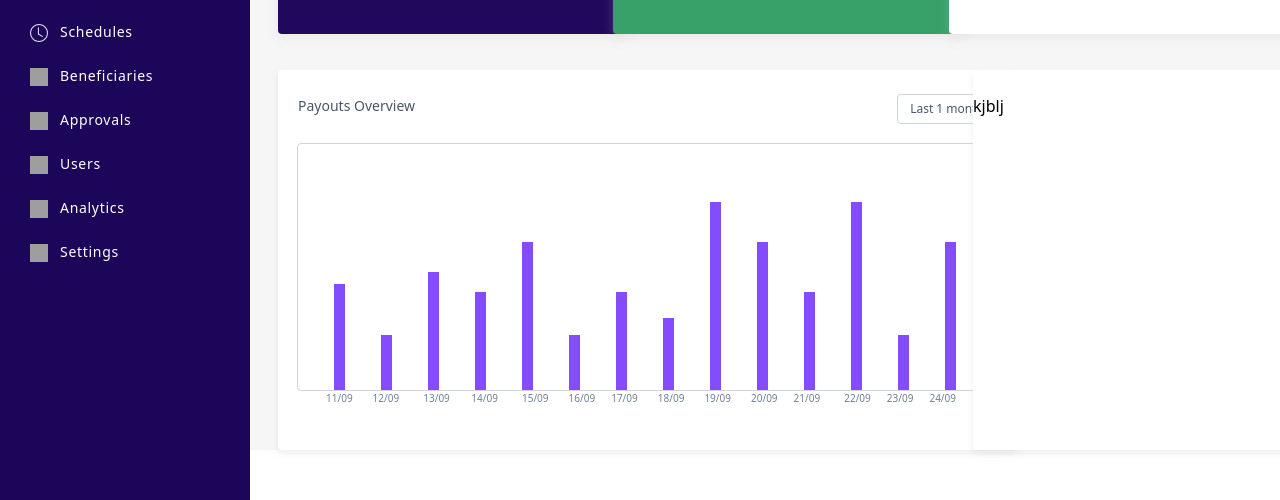
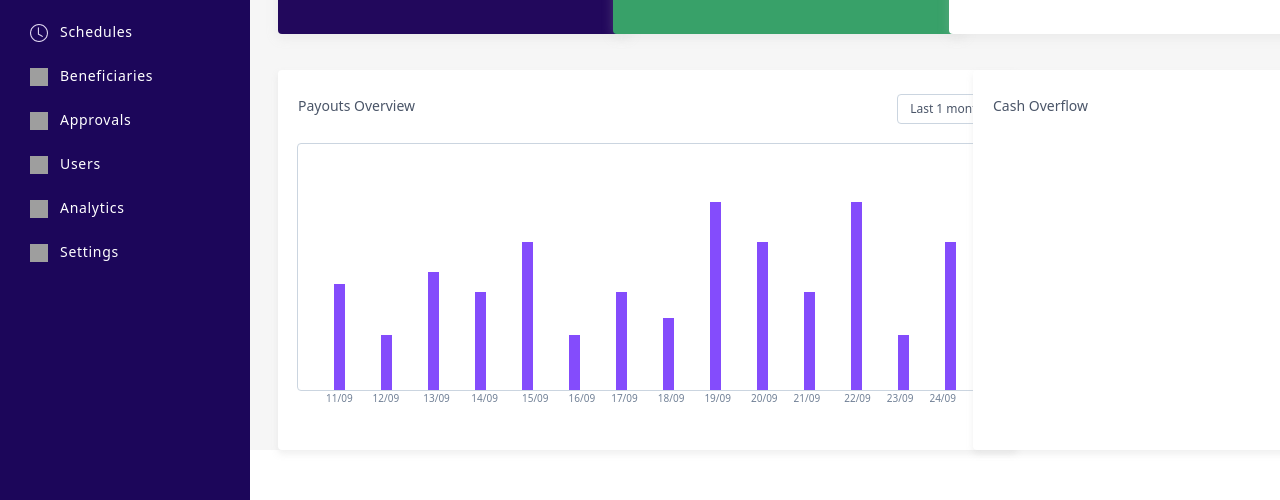
Before and after one commit to daysuwaa/chevron-figma, a React (Create React App) app: page / in a window 1280 px wide. Shown: the part 208-708 px from the top of the page. Built offline with nearby package versions, Linux system fonts and the light colour scheme; grey boxes are pictures that could not be loaded.

Commit message:
Commit: SideBar done.

```diff
--- a/src/components/Dashboard.jsx
+++ b/src/components/Dashboard.jsx
@@ -7,6 +7,7 @@ import arrowright from '../assets/FiChevronRight-2.png'
 import users from '../assets/FiUsers.png';
 import payments from '../assets/FiCreditCard.png';
 import clock from '../assets/BsClock.png';
+import circle from '../assets/Group 2.png';
 
 const Dashboard = () => {
   return (
@@ -128,7 +129,7 @@ const Dashboard = () => {
 
   {/* second graph */}
   <div className='w-[352px] h-[380px] py-6 mx-[12rem]' style={{borderRadius:'4px', background:'#FFF', boxShadow: '0px 4px 6px 0px rgba(197, 197, 197, 0.25)'}}>
-   kjblj
+  <p className='mx-5' style={{color:'var(--Color-Gray-Gray-70, #4A5568', fontSize:'14px', lineHeight:'24px'}}>Cash Overflow</p>
   </div>
   {/* end of 2nd */}
 </div>
--- a/src/components/Sidebar.jsx
+++ b/src/components/Sidebar.jsx
@@ -20,7 +20,7 @@ const Sidebar = () => {
   const renderLink = (link, text, imgSrc) => {
     return (
       <div className=" items-center space-x-12" onClick={() => handleLinkClick(link)}>
-          {/* when the link is active, the bg, radius and border changes */}
+          {/* when the link is active, the bg, radius and border changes                                       if the active link is active, move 10px to the right, else, dont move*/}
         <div className={`flex ${activeLink === link ? 'pl-5 ' : 'ml-[30px]'  } w-[226px] h-[44px]`} style={{ marginLeft: activeLink === link ? '10px' : '', borderRadius: activeLink === link ? '4px' : '', border: activeLink === link ? '1px solid rgba(255, 255, 255, 0.22)' : '', background: activeLink === link ? '#42257E' : '' }}>
           <img src={imgSrc} alt='icon' className='w-[18px] h-[18px] mt-3' />
           <Link to={link}>
```
